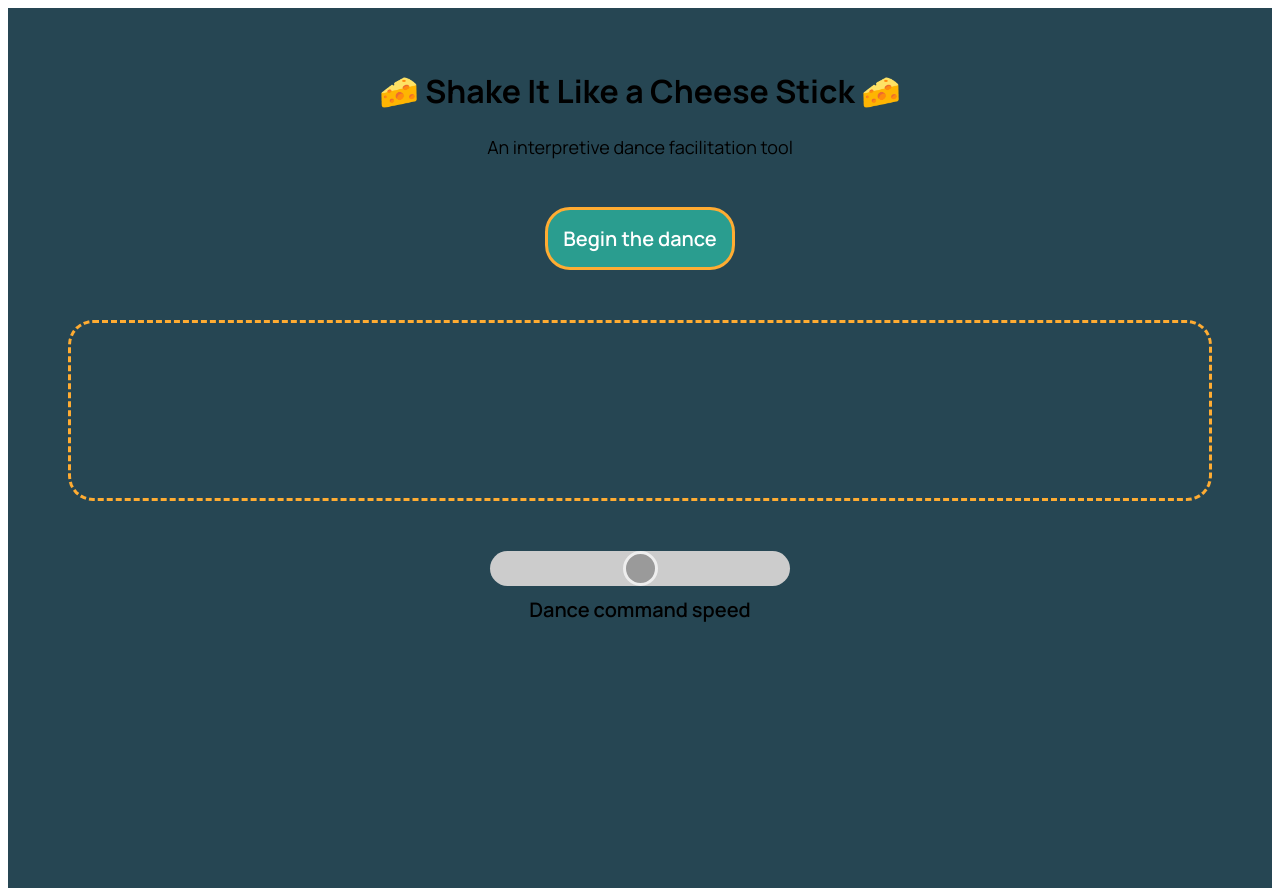
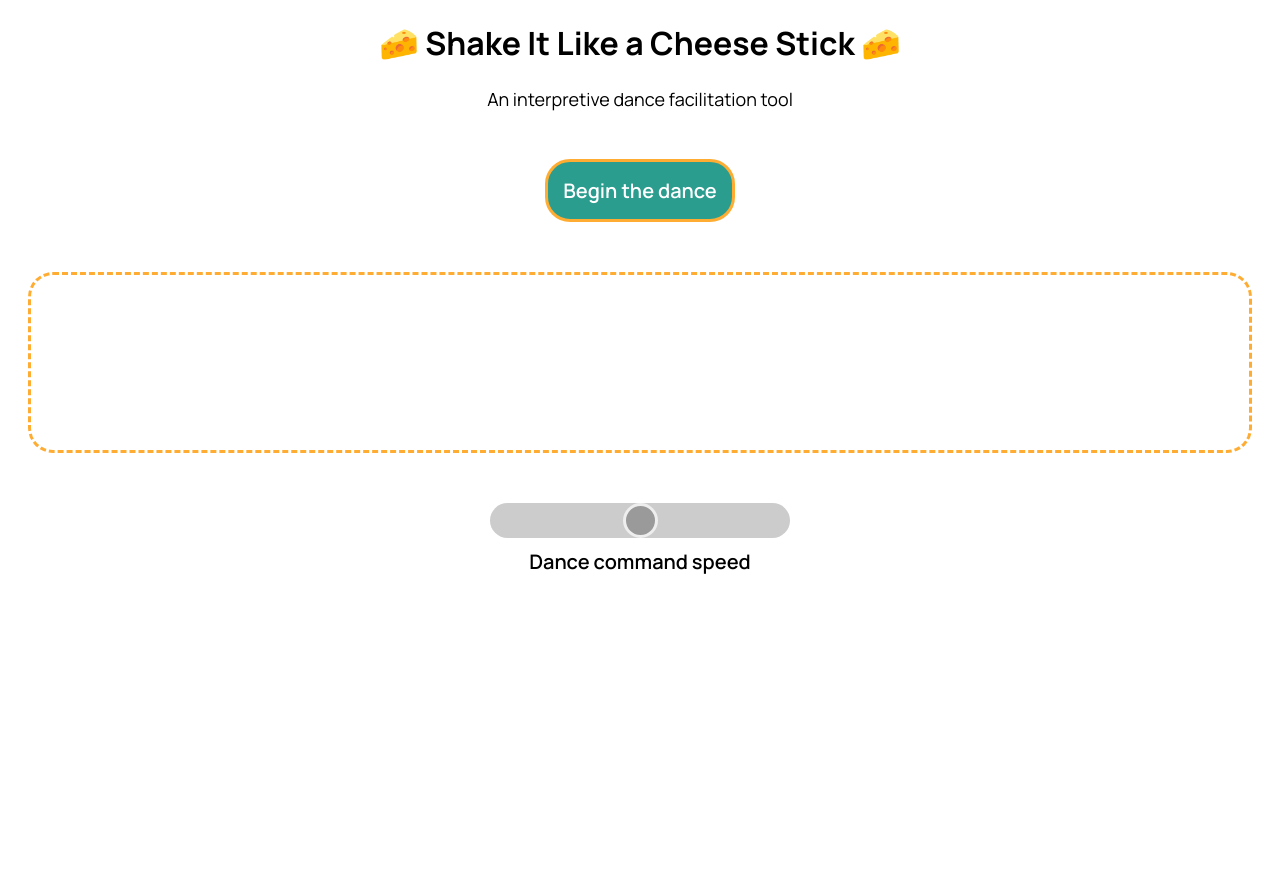
Before and after one commit to MollyJeanB/shake-it-like-a-cheese-stick, a Next.js app: page / in a window 1280 px wide. After the commit the page ends 800 px from the top, so only its background shows below. Built offline with nearby package versions, Linux system fonts and the light colour scheme.

Commit message:
[C] Set up global styles and variables

```diff
--- a/pages/index.tsx
+++ b/pages/index.tsx
@@ -4,12 +4,6 @@ import Head from "next/head"
 import { Manrope } from "next/font/google"
 import { Button, TextDisplay, Slider } from "@/components"
 import { COLORS } from "@/utils/css"
-
-export const Page = styled.div`
-	padding: 40px;
-	background-color: ${COLORS.DARK_BLUE};
-	height: 100vh;
-`
 
 export const HeaderWrapper = styled.div`
 	padding-bottom: 30px;
@@ -46,7 +40,6 @@ export default function Home() {
 				<link rel="icon" href="/favicon.ico" />
 			</Head>
 			<main className={manrope.className}>
-				<Page>
 				<HeaderWrapper>
 					<Header>{`🧀 ${TITLE} 🧀`}</Header>
 					<SubHeader>{SUBTITLE}</SubHeader>
@@ -60,7 +53,6 @@ export default function Home() {
 					speed={speed}
 					isDisabled={!gameHasStarted}
 				/>
-				</Page>
 			</main>
 		</>
 	)
--- a/styles/globals.css
+++ b/styles/globals.css
@@ -1,35 +1,4 @@
-@media (prefers-color-scheme: dark) {
-	:root {
-		--foreground-rgb: 255, 255, 255;
-		--background-start-rgb: 0, 0, 0;
-		--background-end-rgb: 0, 0, 0;
-
-		--primary-glow: radial-gradient(rgba(1, 65, 255, 0.4), rgba(1, 65, 255, 0));
-		--secondary-glow: linear-gradient(
-			to bottom right,
-			rgba(1, 65, 255, 0),
-			rgba(1, 65, 255, 0),
-			rgba(1, 65, 255, 0.3)
-		);
-
-		--tile-start-rgb: 2, 13, 46;
-		--tile-end-rgb: 2, 5, 19;
-		--tile-border: conic-gradient(
-			#ffffff80,
-			#ffffff40,
-			#ffffff30,
-			#ffffff20,
-			#ffffff10,
-			#ffffff10,
-			#ffffff80
-		);
-
-		--callout-rgb: 20, 20, 20;
-		--callout-border-rgb: 108, 108, 108;
-		--card-rgb: 100, 100, 100;
-		--card-border-rgb: 200, 200, 200;
-	}
-}
+@import "./variables.css";
 
 * {
 	box-sizing: border-box;
@@ -44,13 +13,9 @@ body {
 }
 
 body {
-	color: rgb(var(--foreground-rgb));
-	background: linear-gradient(
-			to bottom,
-			transparent,
-			rgb(var(--background-end-rgb))
-		)
-		rgb(var(--background-start-rgb));
+	color: var(--color-white);
+	background: var(--color-dark-blue);
+	padding: var(--size-m);
 }
 
 a {
--- /dev/null
+++ b/styles/variables.css
@@ -0,0 +1,42 @@
+:root {
+	/* colors */
+	--color-dark-blue: #264653;
+	--color-aqua: #2a9d8f;
+	--color-yellow: #ffac32;
+	--color-sunset: #e76f51;
+	--color-white: #fff;
+	--color-gray-1: #eee;
+	--color-gray-2: #ddd;
+	--color-gray-3: #ccc;
+	--color-gray-4: #bbb;
+	--color-gray-5: #9a9a9a;
+	--color-black: #000;
+	/* sizes */
+	--size-base: 3px;
+	--size-xxs: var(--size-base); /* 3px */
+	--size-xs: calc(var(--size-base) * var(--size-base)); /* 9px */
+	--size-s: calc(var(--size-base) * 6); /* 18px */
+	--size-m: calc(var(--size-base) * 10); /* 30px */
+	--size-l: calc(var(--size-base) * 15); /* 45px */
+	--size-xl: calc(var(--size-base) * 20); /* 60px */
+	/* font-weight */
+	--font-weight-thin: 100;
+	--font-weight-extra-light: 200;
+	--font-weight-light: 300;
+	--font-weight-normal: 400;
+	--font-weight-medium: 500;
+	--font-weight-semi-bold: 600;
+	--font-weight-bold: 700;
+	--font-weight-extra-bold: 800;
+	/* border-radius */
+	--border-radius-rounded: 25px;
+	--border-radius-circle: 100%;
+	/* media query */
+	--media-query-xs: 350px;
+	--media-query-s: 700px;
+	--media-query-m: 1020px;
+	--media-query-l: 1200px;
+	--media-query-xl: 1500px;
+	/* transitions */
+	--transition-duration: 0.2s;
+}
```
Lines whose indentation alone changed are shown as unchanged.
